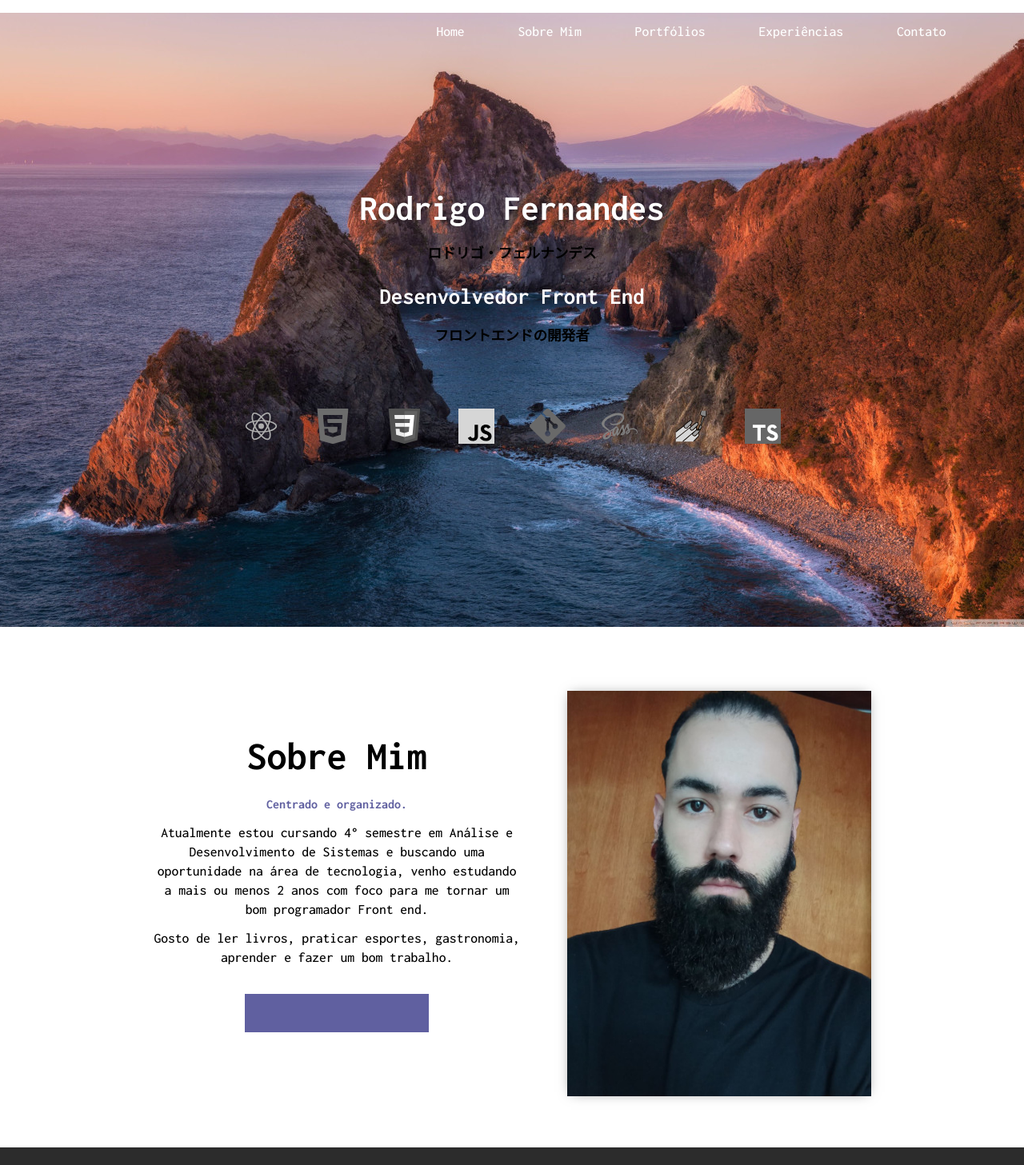
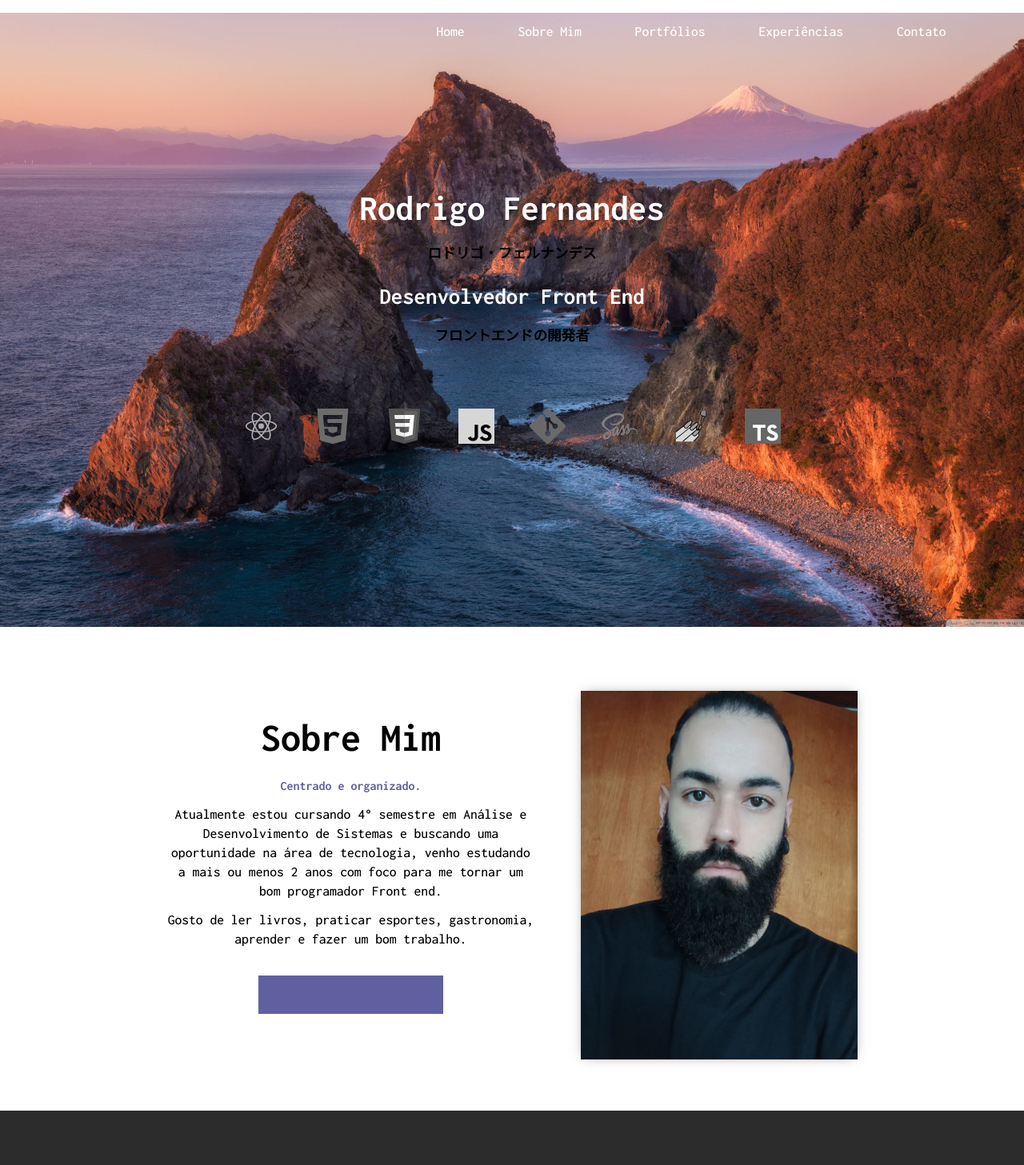
Before and after one commit to RodrigoMelloFernandes/Portfolio, a React (Create React App) app in the folder portfolio/: page / in a window 1280 px wide. Shown: the top 1457 px of the page at 80% size. Built offline with nearby package versions, Linux system fonts and the light colour scheme.

Commit message:
add css files

```diff
--- a/portfolio/src/pages/AboutMe/AboutMe.module.scss
+++ b/portfolio/src/pages/AboutMe/AboutMe.module.scss
@@ -8,8 +8,10 @@
   @include for-desktop-only {
     @include display-flexDirection(flex, column);
     @include alignItems-justifyContent(flex-start, center);
-    @include width-height(100%, 0);
+
   }
+
+
 
   &__TitleBoxAndImg{
     @include display-flexDirection(flex, column);
@@ -18,7 +20,6 @@
     @include for-desktop-only {
       @include display-flexDirection(flex, row);
       @include alignItems-justifyContent(center, center);
-       @include width-height(100%, 0);
     }
 
     &___titleBox{
@@ -50,7 +51,7 @@
       box-shadow: 0px 0px 15px -5px rgba(0, 0, 0, 0.5);
       //--------------------Desktop----------------------------->
       @include for-desktop-only {
-      @include width-height(33%, 0);
+      @include width-height(30%, 0);
       }
     }
   }
```
